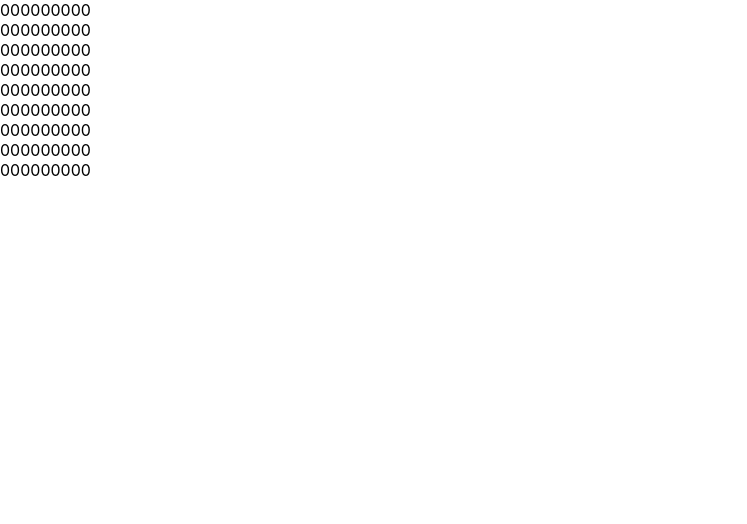
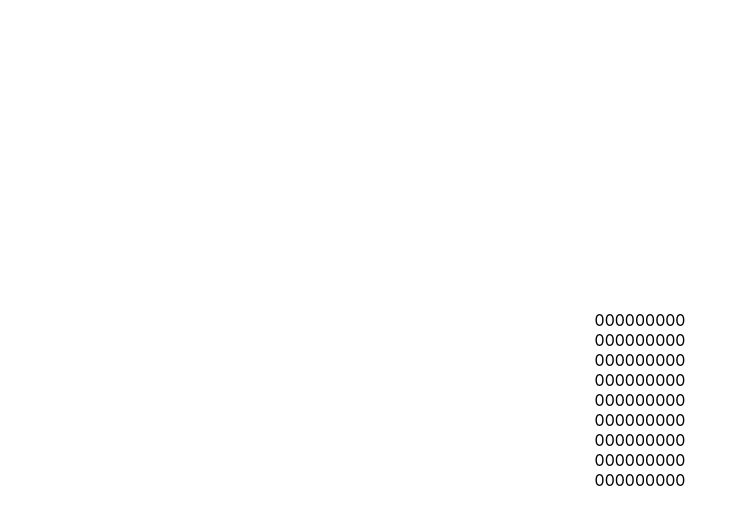
Before and after one commit to peoplestealusernames/sudoku-wave-collapse, a React (Create React App) app: page / in a window 1280 px wide. Shown: the top 524 px of the page, without its empty margins (0-747 px from the left). Built offline with nearby package versions, Linux system fonts and the light colour scheme.

Commit message:
Grid is now at screen center

```diff
--- a/src/App.css
+++ b/src/App.css
@@ -1,5 +1,11 @@
 .App {
   text-align: center;
+  display: flex;
+  min-height: 100vh;
+  min-width: 100vw;
+  justify-content: center;
+  align-content: center;
+  align-items: center;
 }
 
 .App-logo {
@@ -32,6 +38,7 @@
   from {
     transform: rotate(0deg);
   }
+
   to {
     transform: rotate(360deg);
   }
```
